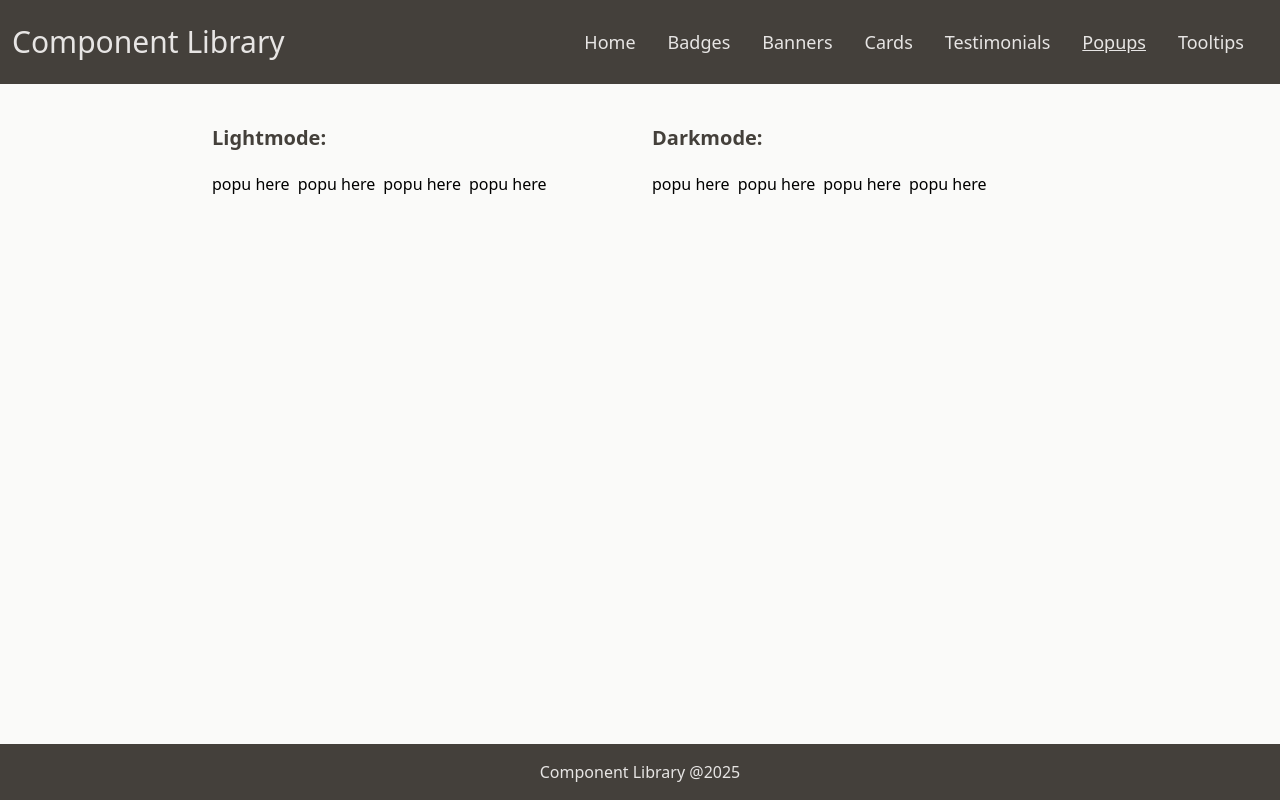
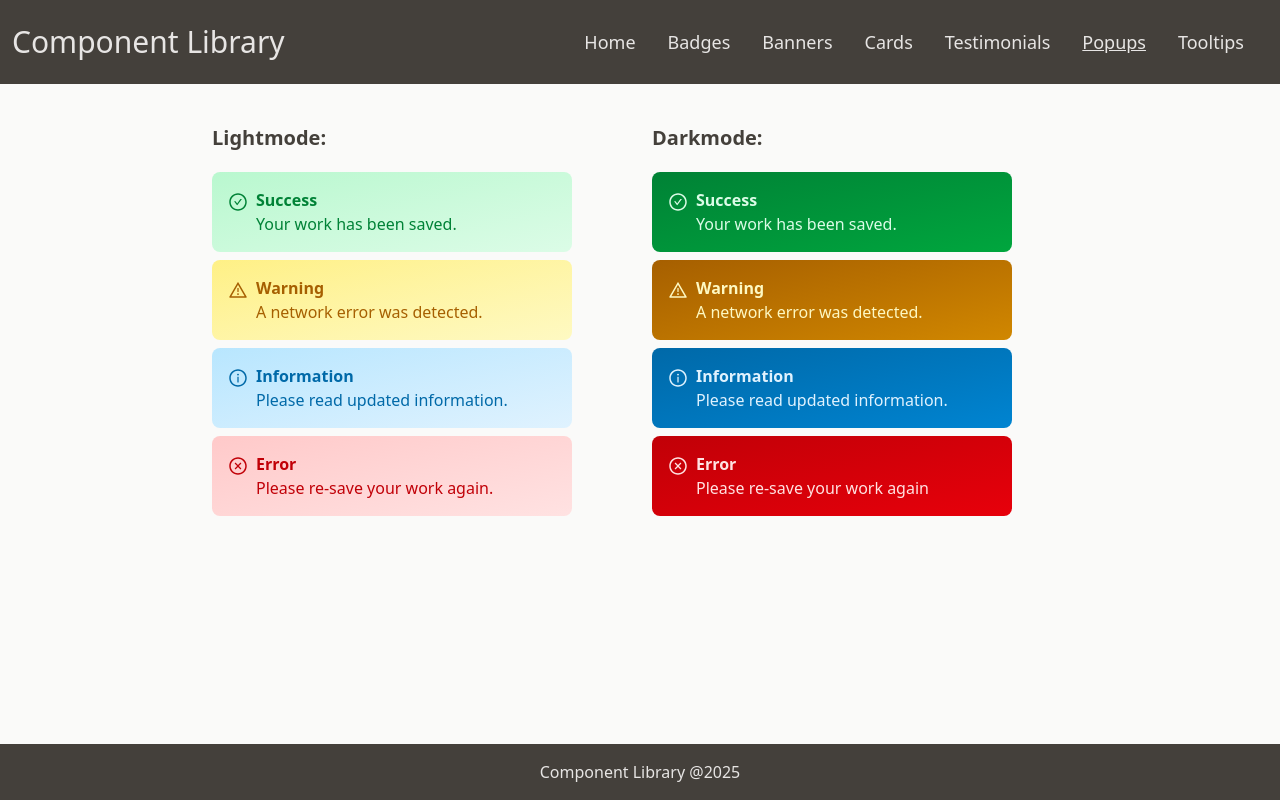
Before and after one commit to gyo82v/scrimba-component-library, a React (Vite) app: page /popup in a window 1280 px wide. Built offline with nearby package versions, Linux system fonts and the light colour scheme.

Commit message:
feat: add popup.jsx and popupEl.jsx

```diff
--- a/src/components/layout/PopupEl.jsx
+++ b/src/components/layout/PopupEl.jsx
@@ -1,7 +1,38 @@
-export default function PopupEl(){
+import {AiOutlineCheckCircle, AiOutlineWarning, AiOutlineCloseCircle, AiOutlineInfoCircle,} from "react-icons/ai";
+
+export default function PopupEl({variant = "info", title, darkmode = false, position, children}){
+
+    const variants = {
+        info : `from-sky-200 to-sky-100 text-sky-700`,
+        success : `from-green-200 to-green-100 text-green-700`,
+        warning : `from-yellow-200 to-yellow-100 text-yellow-700`,
+        error : `from-red-200 to-red-100 text-red-700`
+    }
+
+    const darkVariants = {
+        info : `from-sky-700 to-sky-600 text-sky-100`,
+        success : `from-green-700 to-green-600 text-green-100`,
+        warning : `from-yellow-700 to-yellow-600 text-yellow-100`,
+        error : `from-red-700 to-red-600 text-red-100`
+    }
+
+    const container = ` bg-gradient-to-br flex gap-2 p-4 rounded-lg min-w-90
+                       ${!darkmode ? variants[variant] : darkVariants[variant]}
+                       ${position || ""}`
+    const icon = `mt-1 h-5 w-5`
+
+    const iconType  = variant === "success" ? <AiOutlineCheckCircle className={icon} /> :
+                      variant === "warning" ? <AiOutlineWarning className={icon} /> :
+                      variant === "error" ? <AiOutlineCloseCircle className={icon} /> :
+                                            <AiOutlineInfoCircle className={icon} />
+
     return(
-        <section>
-            <h2>popu here</h2>
+        <section className={container}>
+            <div>{iconType}</div>
+            <div>
+                <p className="font-bold">{title}</p>
+                <p>{children}</p>
+            </div>
         </section>
     )
 }
--- a/src/pages/Popup.jsx
+++ b/src/pages/Popup.jsx
@@ -10,19 +10,35 @@ export default function Popup(){
             <section className={section}>
                 <h2 className={h2}>Lightmode:</h2>
                 <section className={sectionToasts}>
-                    <PopupEl></PopupEl>
-                    <PopupEl></PopupEl>
-                    <PopupEl></PopupEl>
-                    <PopupEl></PopupEl>
+                    <PopupEl variant="success" title="Success">
+                        Your work has been saved.
+                    </PopupEl>
+                    <PopupEl variant="warning" title="Warning">
+                        A network error was detected.
+                    </PopupEl>
+                    <PopupEl  title="Information">
+                        Please read updated information.
+                    </PopupEl>
+                    <PopupEl variant="error" title="Error">
+                        Please re-save your work again.
+                    </PopupEl>
                 </section>
             </section>
             <section className={section}>
                 <h2 className={h2}>Darkmode:</h2>
                 <section className={sectionToasts}>
-                    <PopupEl></PopupEl>
-                    <PopupEl></PopupEl>
-                    <PopupEl></PopupEl>
-                    <PopupEl></PopupEl>
+                    <PopupEl variant="success" title="Success" darkmode>
+                        Your work has been saved.
+                    </PopupEl>
+                    <PopupEl variant="warning" title="Warning" darkmode>
+                        A network error was detected.
+                    </PopupEl>
+                    <PopupEl title="Information" darkmode>
+                        Please read updated information.
+                    </PopupEl>
+                    <PopupEl variant="error" title="Error" darkmode>
+                        Please re-save your work again
+                    </PopupEl>
                 </section>
             </section>
         </section>
```
